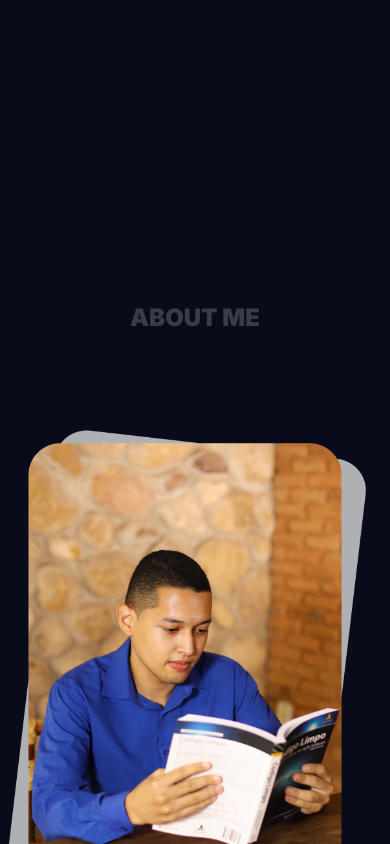
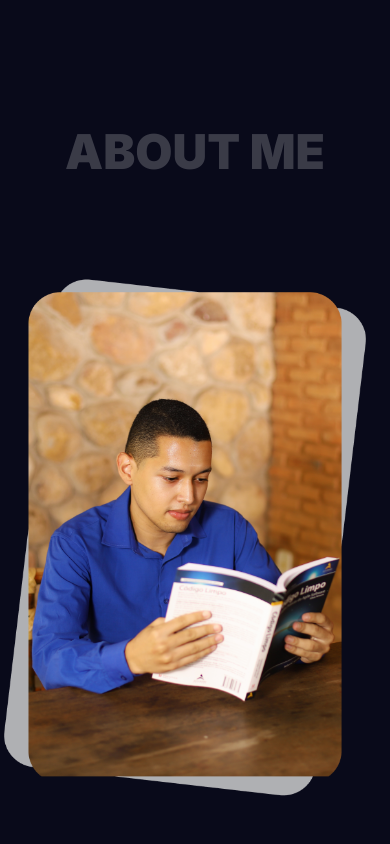
Before and after one commit to lucasgomesgp/profile, a Next.js app: page / in a window 390 px wide. Shown: the part 840-1684 px from the top of the page. Built offline with nearby package versions, Linux system fonts and the light colour scheme.

Commit message:
fix: media queries corrections

```diff
--- a/styles/index.ts
+++ b/styles/index.ts
@@ -87,9 +87,11 @@ const AboutMe = styled.section`
 const SubTitle = styled.h2`
   color: rgba(255, 255, 255, 0.2);
   font-family: "Inter", sans-serif;
-  margin-top: 21.3125rem;
+  margin-top: 10rem;
+  font-size: 3rem;
 
   @media screen and (min-width: 768px) {
+    margin-top: 21.3125rem;
     font-size: 6.25rem;
   }
 `;
@@ -106,9 +108,9 @@ const TextSection = styled.article`
 `;
 
 const ImgArea = styled.div`
- width: 100%;
- flex: 1;
- margin: 0 auto;
+  width: 100%;
+  flex: 1;
+  margin: 0 auto;
 `;
 const Text = styled.p`
   margin: 0 auto;
@@ -165,14 +167,16 @@ const HabilitiesSection = styled.section`
   display: flex;
   align-items: center;
   justify-content: center;
-  margin-top: 10.25rem;
   gap: 11.875rem;
+  margin-top: 4rem;
 
   @media screen and (max-width: 1024px) {
     flex-wrap: wrap;
+    gap: 4rem;
   }
   @media screen and (min-width: 768px) {
     padding: 0 5.3125rem;
+    margin-top: 10.25rem;
   }
 `;
 const Section = styled.div`
@@ -217,6 +221,10 @@ const Footer = styled.footer`
   justify-content: space-around;
   font-family: "Inter", sans-serif;
   margin-top: 13.1875rem;
+
+  @media screen and (max-width: 768px) {
+    gap: 10rem;
+  }
 `;
 
 const Element = styled.div`
```
